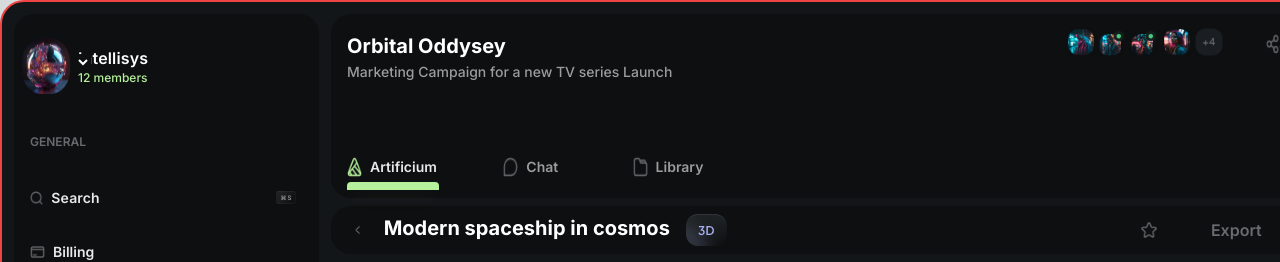
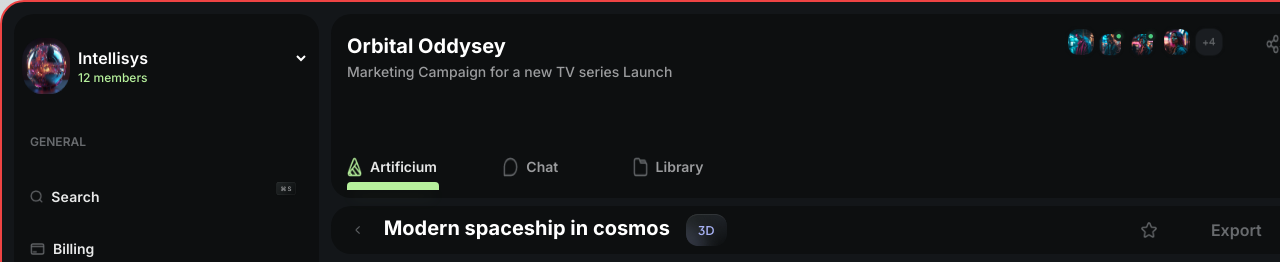
Before and after one commit to vishalC2506/next-prac, a Next.js app: page / in a window 1280 px wide. Shown: the top 262 px of the page. Built offline with nearby package versions, Linux system fonts and the light colour scheme.

Commit message:
first commit

```diff
--- a/app/Components/SideNavbar.js
+++ b/app/Components/SideNavbar.js
@@ -23,7 +23,7 @@ const SideNavbar = () => {
           <h6 className="font-medium text-light-green text-xs">12 members</h6>
         </div>
 
-        <select className="w-4 h-4 bg-nav-bg text-white absolute left-[20%] right-1/4 top-[4%] ">
+        <select className="w-4 h-4 bg-nav-bg text-white ml-[45%] mt-3 ">
           select
         </select>
       </div>
@@ -46,7 +46,7 @@ const SideNavbar = () => {
             src="/images/swastic.png"
             width={22}
             height={18}
-            className=" ml-[60%] pt-4"
+            className=" ml-[60%] pt-"
           />
 
         </div>
```
